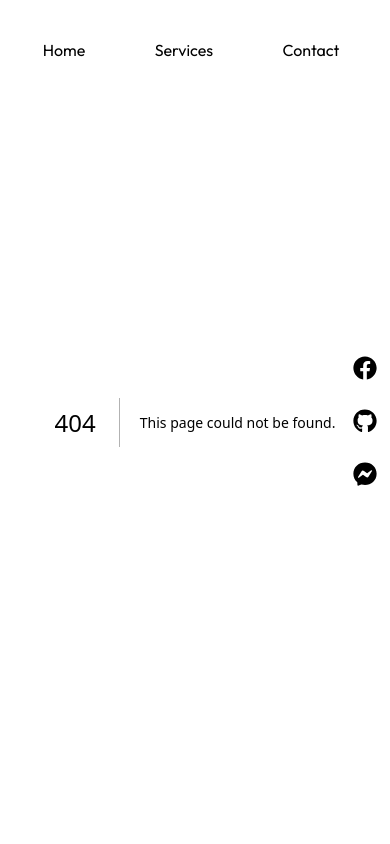
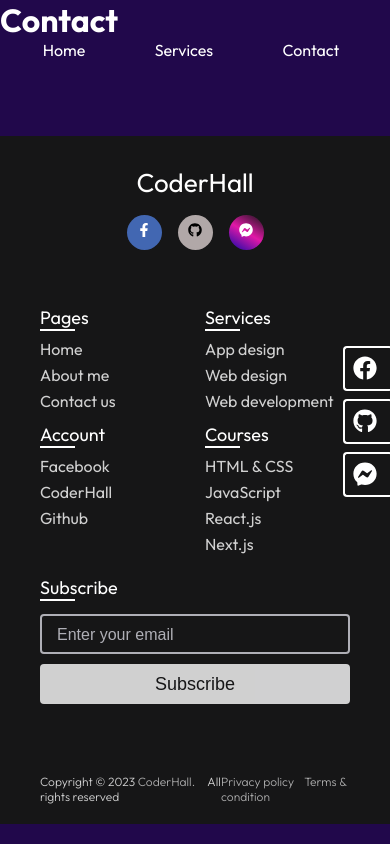
Before and after one commit to MamunDeveloper/Portfolio, a Next.js app: page /contact in a window 390 px wide. Before the commit this address had no page. Built offline with nearby package versions, Linux system fonts and the light colour scheme.

Commit message:
Added footer and some responsiveness

```diff
--- a/app/components/floatIcons.js
+++ b/app/components/floatIcons.js
@@ -1,15 +1,27 @@
-import Link from 'next/link';
-import styles from '@/app/styles/floatIcons.module.css'
-import { FaFacebook, FaFacebookMessenger, FaGithub } from 'react-icons/fa';
+import Link from "next/link";
+import styles from "@/app/styles/floatIcons.module.css";
+import { FaFacebook, FaFacebookMessenger, FaGithub } from "react-icons/fa";
 
 function FloatIcons() {
   return (
-    <ul className={styles.icons_ul} >
-        <li className={styles.icons_li} ><Link href={'/'}><FaFacebook/></Link></li>
-        <li className={styles.icons_li} ><Link href={'/'}><FaGithub/></Link></li>
-        <li className={styles.icons_li} ><Link href={'/'}><FaFacebookMessenger/></Link></li>
+    <ul className={styles.icons_ul}>
+      <li className={styles.icons_li}>
+        <Link href={"https://www.facebook.com/grh.mamun"} target="__blank">
+          <FaFacebook />
+        </Link>
+      </li>
+      <li className={styles.icons_li}>
+        <Link href={"https://github.com/MamunDeveloper"} target="__blank">
+          <FaGithub />
+        </Link>
+      </li>
+      <li className={styles.icons_li}>
+        <Link href={"https://m.me/grh.mamun"} target="__blank" >
+          <FaFacebookMessenger />
+        </Link>
+      </li>
     </ul>
-  )
+  );
 }
 
-export default FloatIcons
+export default FloatIcons;
--- /dev/null
+++ b/app/components/footer.js
@@ -0,0 +1,139 @@
+"use client";
+import React from "react";
+import footerStyles from "@/app/styles/footer.module.css";
+import { FaFacebookF, FaGithub, FaFacebookMessenger } from "react-icons/fa";
+import Link from "next/link";
+
+export const metadata = {
+  url: "https://cdnjs.cloudflare.com/ajax/libs/font-awesome/5.15.2/css/all.min.css",
+};
+
+const Footer = () => {
+  function HandleSubscribe(e) {
+    alert("Thanks !!! Soon you will be to subscribe this website.");
+  }
+
+  return (
+    <>
+      <footer className={footerStyles.footer}>
+        <div className={footerStyles.content}>
+          <div className={footerStyles.top}>
+            <div className={footerStyles["logo-details"]}>
+              {/*<i className={footerStyles.fab fa-slack]></i>*/}
+              <span className={footerStyles.logo_name}>CoderHall</span>
+            </div>
+            <div className={footerStyles[`media-icons`]}>
+              <Link href="https://www.facebook.com/grh.mamun" target="__blank">
+                <i>
+                  {" "}
+                  <FaFacebookF />{" "}
+                </i>
+              </Link>
+              <Link href="https://github.com/MamunDeveloper" target="__blank">
+                <i>
+                  {" "}
+                  <FaGithub />{" "}
+                </i>{" "}
+              </Link>
+              <Link href="https://m.me/grh.mamun" target="_blank">
+                <i>
+                  {" "}
+                  <FaFacebookMessenger />{" "}
+                </i>
+              </Link>
+            </div>
+          </div>
+          <div className={footerStyles["link-boxes"]}>
+            <ul className={footerStyles.box}>
+              <li className={footerStyles.link_name}>Pages</li>
+              <li>
+                <a href="/">Home</a>
+              </li>
+              <li>
+                <a href="about">About me</a>
+              </li>
+              <li>
+                <a href="contact">Contact us</a>
+              </li>
+            </ul>
+            <ul className={footerStyles.box}>
+              <li className={footerStyles.link_name}>Services</li>
+              <li>
+                <a href="about">App design</a>
+              </li>
+              <li>
+                <a href="about">Web design</a>
+              </li>
+              <li>
+                <a href="about">Web development</a>
+              </li>
+            </ul>
+            <ul className={footerStyles.box}>
+              <li className={footerStyles.link_name}>Account</li>
+              <li>
+                <a href="https://www.facebook.com/grh.mamun" target="__blank">
+                  Facebook
+                </a>
+              </li>
+              <li>
+                <a href="#">CoderHall</a>
+              </li>
+              <li>
+                <a href="https://github.com/MamunDeveloper" target="__blank">
+                  Github
+                </a>
+              </li>
+            </ul>
+            <ul className={footerStyles.box}>
+              <li className={footerStyles.link_name}>Courses</li>
+              <li>
+                <a href="#">HTML & CSS</a>
+              </li>
+              <li>
+                <a href="#">JavaScript</a>
+              </li>
+              <li>
+                <a href="#">React.js</a>
+              </li>
+              <li>
+                <a href="#">Next.js</a>
+              </li>
+            </ul>
+            <ul className={`${footerStyles.box} ${footerStyles["input-box"]}`}>
+              <li className={footerStyles.link_name}>Subscribe</li>
+              <li>
+                <input
+                  type="text"
+                  placeholder="Enter your email"
+                  required={true}
+                />
+              </li>
+              <li>
+                <input
+                  type="button"
+                  value="Subscribe"
+                  onClick={HandleSubscribe}
+                />
+              </li>
+            </ul>
+          </div>
+        </div>
+        <div className={footerStyles["bottom-details"]}>
+          <div className={footerStyles.bottom_text}>
+            <span className={footerStyles.copyright_text}>
+              {" "}
+              Copyright © 2023
+              <Link href="/>"> CoderHall.</Link> All rights reserved{" "}
+            </span>
+            <span className={footerStyles.policy_terms}>
+              <Link href="/">Privacy policy</Link>
+              <Link href="/">Terms & condition</Link>
+            </span>
+          </div>
+        </div>
+      </footer>
+    </>
+  );
+};
+
+export default Footer;
--- /dev/null
+++ b/app/contact/page.js
@@ -0,0 +1,9 @@
+import React from 'react'
+
+function page() {
+  return (
+    <h1>Contact </h1>
+  )
+}
+
+export default page
--- a/app/globals.css
+++ b/app/globals.css
@@ -89,7 +89,7 @@ body {
   color: white;
   background-color: #21084b;
 }
-.sepDiv{
+.sepDiv {
   margin-bottom: 8rem;
 }
 
@@ -98,10 +98,10 @@ body {
   word-spacing: 3px;
   text-align: justify;
 }
-.textCenter{
+.textCenter {
   text-align: center;
 }
-.points{
+.points {
   color: #20d907;
 }
 
@@ -109,7 +109,7 @@ a {
   color: inherit;
   text-decoration: none;
 }
-a:hover{
+a:hover {
   color: red;
 }
 
@@ -128,3 +128,9 @@ a:hover{
     word-wrap: 2px;
   }
 }
+
+@media screen and (max-width: 970px) {
+  .pictures {
+    margin-bottom: 3rem;
+  }
+}
--- a/app/layout.js
+++ b/app/layout.js
@@ -1,4 +1,5 @@
 import FloatIcons from "./components/floatIcons";
+import Footer from "./components/footer";
 import Nav from "./components/nav";
 import "./globals.css";
 import { Outfit } from "next/font/google";
@@ -6,7 +7,7 @@ import { Outfit } from "next/font/google";
 const outfit = Outfit({ subsets: ["latin"] });
 
 export const metadata = {
-  title: "Create Next App",
+  title: "CoderHall/Portfolio",
   description: "Generated by create next app",
 };
 
@@ -17,6 +18,7 @@ export default function RootLayout({ children }) {
         <Nav></Nav>
         {children}
         <FloatIcons></FloatIcons>
+        <Footer></Footer>
       </body>
     </html>
   );
--- a/app/page.js
+++ b/app/page.js
@@ -14,6 +14,7 @@ export default function Home() {
         </p>
         <Image
           className={"pictures"}
+          id={styles.profilePic}
           src={HomeImage}
           alt="Next.js Logo"
           width={500}
--- a/app/page.module.css
+++ b/app/page.module.css
@@ -41,11 +41,6 @@
   }
 }
 
-@media screen and (max-width: 970px) {
-  .homePic {
-    margin-bottom: 3rem;
-  }
-}
 @media screen and (max-width: 320px) {
   .homePic {
     width: 150px;
--- a/app/styles/floatIcons.module.css
+++ b/app/styles/floatIcons.module.css
@@ -4,6 +4,7 @@
     position: fixed;
     right: 0;
     top: 50%;
+    z-index: 10;
 }
 .icons_li{
     text-align: justify;
--- /dev/null
+++ b/app/styles/footer.module.css
@@ -0,0 +1,272 @@
+.footer {
+  background: #161617;
+  width: 100%;
+  margin: 6rem auto 0 auto;
+}
+
+.footer::before {
+  content: "";
+  position: absolute;
+  left: 0;
+  top: 100px;
+  /* height: 1px; */
+  width: 100%;
+  background: #afafb6;
+}
+
+.footer .content {
+  max-width: 140rem;
+  margin: auto;
+  padding: 30px 40px 40px 40px;
+}
+
+.footer .content .top {
+  display: flex;
+  align-items: center;
+  justify-content: space-between;
+  margin-bottom: 50px;
+}
+
+.content .top .logo-details {
+  color: #fff;
+  font-size: 30px;
+}
+
+.content .top .media-icons {
+  display: flex;
+}
+
+.content .top .media-icons a {
+  height: 40px;
+  width: 40px;
+  margin: 0 8px;
+  border-radius: 50%;
+  text-align: center;
+  line-height: 40px;
+  color: #fff;
+  font-size: 17px;
+  text-decoration: none;
+  transition: all 0.4s ease;
+}
+
+.top .media-icons a:nth-child(1) {
+  background: #4267b2;
+}
+
+.top .media-icons a:nth-child(1):hover {
+  color: #4267b2;
+  background: #fff;
+}
+
+.top .media-icons a:nth-child(2) {
+  background: #b1a8a8;
+  color: black;
+}
+
+.top .media-icons a:nth-child(2):hover {
+  color: #1da1f2;
+  background: #fff;
+}
+
+.top .media-icons a:nth-child(3) {
+  background: linear-gradient(31deg, #0f09a9, #e118a7, transparent);
+}
+
+.top .media-icons a:nth-child(3):hover {
+  color: #e1306c;
+  background: #fff;
+}
+
+.top .media-icons a:nth-child(4) {
+  background: #0077b5;
+}
+
+.top .media-icons a:nth-child(4):hover {
+  color: #0077b5;
+  background: #fff;
+}
+
+.top .media-icons a:nth-child(5) {
+  background: #ff0000;
+}
+
+.top .media-icons a:nth-child(5):hover {
+  color: #ff0000;
+  background: #fff;
+}
+
+.footer .content .link-boxes {
+  width: 100%;
+  display: flex;
+  justify-content: space-between;
+}
+
+.footer .content .link-boxes .box {
+  width: calc(100% / 5 - 10px);
+}
+
+.content .link-boxes .box .link_name {
+  color: #fff;
+  font-size: 18px;
+  font-weight: 400;
+  margin-bottom: 10px;
+  position: relative;
+}
+
+.link-boxes .box .link_name::before {
+  content: "";
+  position: absolute;
+  left: 0;
+  bottom: -2px;
+  height: 2px;
+  width: 35px;
+  background: #fff;
+}
+
+.content .link-boxes .box li {
+  margin: 6px 0;
+  list-style: none;
+}
+
+.content .link-boxes .box li a {
+  /* color: #fff; */
+  opacity: 0.8;
+  transition: all 0.4s ease;
+}
+
+.content .link-boxes .box li a:hover {
+  opacity: 1;
+  text-decoration: underline;
+}
+
+.content .link-boxes .input-box {
+  margin-right: 55px;
+}
+
+.link-boxes .input-box input {
+  height: 40px;
+  width: calc(100% + 55px);
+  outline: none;
+  border: 2px solid #afafb6;
+  background: #161617;
+  border-radius: 4px;
+  padding: 0 15px;
+  font-size: 15px;
+  color: #fff;
+  margin-top: 5px;
+}
+
+.link-boxes .input-box input::placeholder {
+  color: #afafb6;
+  font-size: 16px;
+}
+
+.link-boxes .input-box input[type="button"] {
+  background: #fff;
+  color: #161617;
+  border: none;
+  font-size: 18px;
+  font-weight: 500;
+  margin: 4px 0;
+  opacity: 0.8;
+  cursor: pointer;
+  transition: all 0.4s ease;
+}
+
+.input-box input[type="button"]:hover {
+  opacity: 1;
+}
+
+.footer .bottom-details {
+  width: 100%;
+  background: #161617;
+}
+
+.footer .bottom-details .bottom_text {
+  max-width: 1250px;
+  margin: auto;
+  padding: 20px 40px;
+  display: flex;
+  justify-content: space-between;
+}
+
+.bottom-details .bottom_text span,
+.bottom-details .bottom_text a {
+  font-size: 14px;
+  font-weight: 300;
+  color: #fff;
+  opacity: 0.8;
+  text-decoration: none;
+}
+
+.bottom-details .bottom_text a:hover {
+  opacity: 1;
+  text-decoration: underline;
+}
+
+.bottom-details .bottom_text a {
+  margin-right: 10px;
+}
+
+@media (max-width: 900px) {
+  .footer .content .link-boxes {
+    flex-wrap: wrap;
+  }
+
+  .footer .content .link-boxes .input-box {
+    width: 40%;
+    margin-top: 10px;
+  }
+}
+
+@media (max-width: 700px) {
+  .footer {
+    position: relative;
+  }
+
+  .content .top .logo-details {
+    font-size: 26px;
+  }
+
+  .content .top .media-icons a {
+    height: 35px;
+    width: 35px;
+    font-size: 14px;
+    line-height: 35px;
+  }
+
+  .footer .content .link-boxes .box {
+    width: calc(100% / 3 - 10px);
+  }
+
+  .footer .content .link-boxes .input-box {
+    width: 60%;
+  }
+
+  .bottom-details .bottom_text span,
+  .bottom-details .bottom_text a {
+    font-size: 12px;
+  }
+}
+
+@media (max-width: 520px) {
+  .footer::before {
+    top: 145px;
+  }
+
+  .footer .content .top {
+    flex-direction: column;
+  }
+
+  .content .top .media-icons {
+    margin-top: 16px;
+  }
+
+  .footer .content .link-boxes .box {
+    width: calc(100% / 2 - 10px);
+  }
+
+  .footer .content .link-boxes .input-box {
+    width: 100%;
+  }
+}
```
